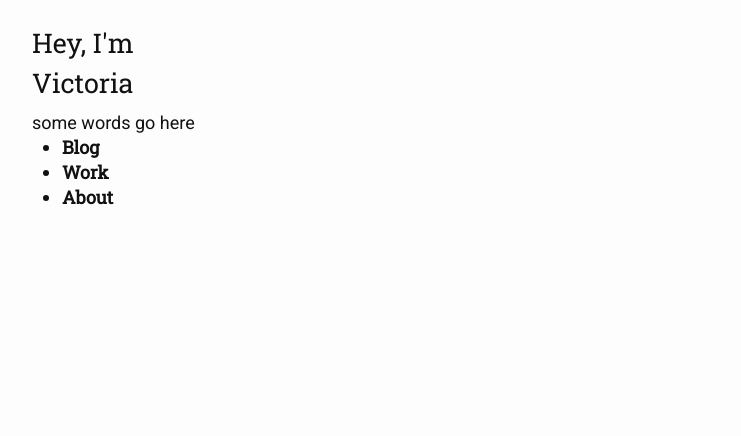
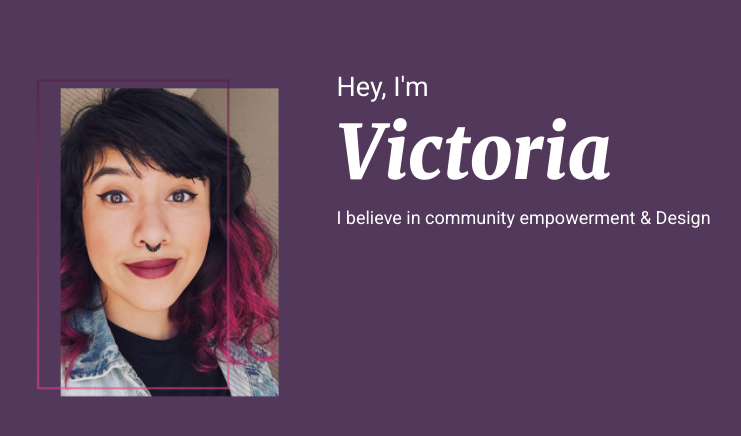
Before and after one commit to VictoriaODell/personal-website, a Jekyll site: the page built from website-revamp/index.html, in a window 1280 px wide. Shown: the top 436 px of the page, without its empty margins (238-979 px from the left). Built offline with Jekyll 4.4.1, drawn with Linux system fonts in a browser that asks for light colours.

Commit message:
Changed the background-color, added a selfie, adjusted the type

```diff
--- a/website-revamp/_layouts/index_default.html
+++ b/website-revamp/_layouts/index_default.html
@@ -8,17 +8,22 @@
     <div class="page-content">
 
       <div class="index-wrapper">
-        <section>
-                <div>
+        <section class="wrapper ">
+                <div class="placeholder inline top"></div>
+                <div class="inline top">
                   <H2>Hey, I'm</H2>
-                  <H1>Victoria</h1>
-                  <p> some words go here </p>
+                  <H1><span class="display">Victoria</span></h1>
+                    <div>
+                      <p>I believe in community empowerment & Design</p>
+                    </div>
                 </div>
         </section>
       </div>
 
-      <div class="index-wrapper">
-        <section>
+<!----      Under Contsruction
+
+<div class="index-wrapper">
+        <section class="wrapper">
                 <div>
                   <ul>
                     <li>Blog</li>
@@ -30,12 +35,12 @@
       </div>
 
       <div class="index-wrapper">
-        <section>
+        <section class="wrapper">
                 <div>
                 </div>
         </section>
       </div>
-
+-->
 
   </body>
 
--- a/website-revamp/_sass/_base.scss
+++ b/website-revamp/_sass/_base.scss
@@ -1,6 +1,8 @@
 /**
  * Reset some basic elements
  */
+
+
 body, h1, h2, h3, h4, h5, h6,
 p, blockquote, pre, hr,
 dl, dd, ol, ul, figure {
@@ -26,7 +28,7 @@ body {
 }
 
 p{
-  font: $base-font-family;
+  font-family: $base-font-family;
   font-size: $base-font-size;
   font-weight: $base-font-weight;
 }
@@ -39,7 +41,7 @@ h1, h2, h3, h4, h5, h6, blockquote, pre,
 ul, ol, dl, figure,
 %vertical-rhythm {
     margin-bottom: $spacing-unit / 2;
-    font-family: $serif-font-family;
+    font-family: $base-font-family;
     font-weight: 700;
 }
 
@@ -180,22 +182,24 @@ pre {
 
 
 .index-wrapper {
-    max-width: -webkit-calc(#{$content-width} - (#{$spacing-unit} * 2));
-    max-width:         calc(#{$content-width} - (#{$spacing-unit} * 2));
-    margin-right: auto;
-    margin-left: auto;
-    padding-right: $spacing-unit;
-    padding-left: $spacing-unit;
-    @extend %clearfix;
-
-    @include media-query($on-laptop) {
-        max-width: -webkit-calc(#{$content-width} - (#{$spacing-unit}));
-        max-width:         calc(#{$content-width} - (#{$spacing-unit}));
-        padding-right: $spacing-unit / 2;
-        padding-left: $spacing-unit / 2;
-    }
+    width: 100%;
+    padding-top: 75px;
+    background-color: rgb(82,56,90);
+    color: white;
 }
-
+.placeholder{
+    width: 250px;
+    height: 325px;
+    background-image: url(../img/itme.png);
+    background-size: cover;
+    margin-right: 50px;
+}
+.inline{
+  display: inline-block;
+}
+.top{
+  vertical-align: top;
+}
 
 /**
  * Clearfix
--- a/website-revamp/_sass/_layout.scss
+++ b/website-revamp/_sass/_layout.scss
@@ -1,6 +1,8 @@
 /**
  * Site header
  */
+@import url(https://fonts.googleapis.com/css?family=Merriweather:300,400,700,900,900italic);
+
 .site-header {
     min-height: 56px;
 
@@ -167,6 +169,7 @@
  */
 .page-content {
     padding: $spacing-unit 0;
+    padding-top: 0px;
 }
 
 .page-heading {
@@ -238,3 +241,12 @@
         }
     }
 }
+
+
+.display{
+  font-family: "merriweather", fantasy;
+  font-weight: 900;
+  font-style: italic;
+  font-size: 75px;
+  line-height: 1;
+}
--- a/website-revamp/css/main.scss
+++ b/website-revamp/css/main.scss
@@ -16,7 +16,7 @@ $base-line-height: 25px;
 $spacing-unit:     30px;
 
 $text-color:       #111;
-$background-color: #fdfdfd;
+$background-color: rgb(82,56,90);
 $brand-color:      #2a7ae2;
 
 $grey-color:       #828282;
```
Also changed, not shown: website-revamp/img/itme.jpg (added), website-revamp/img/itme.png (added).
